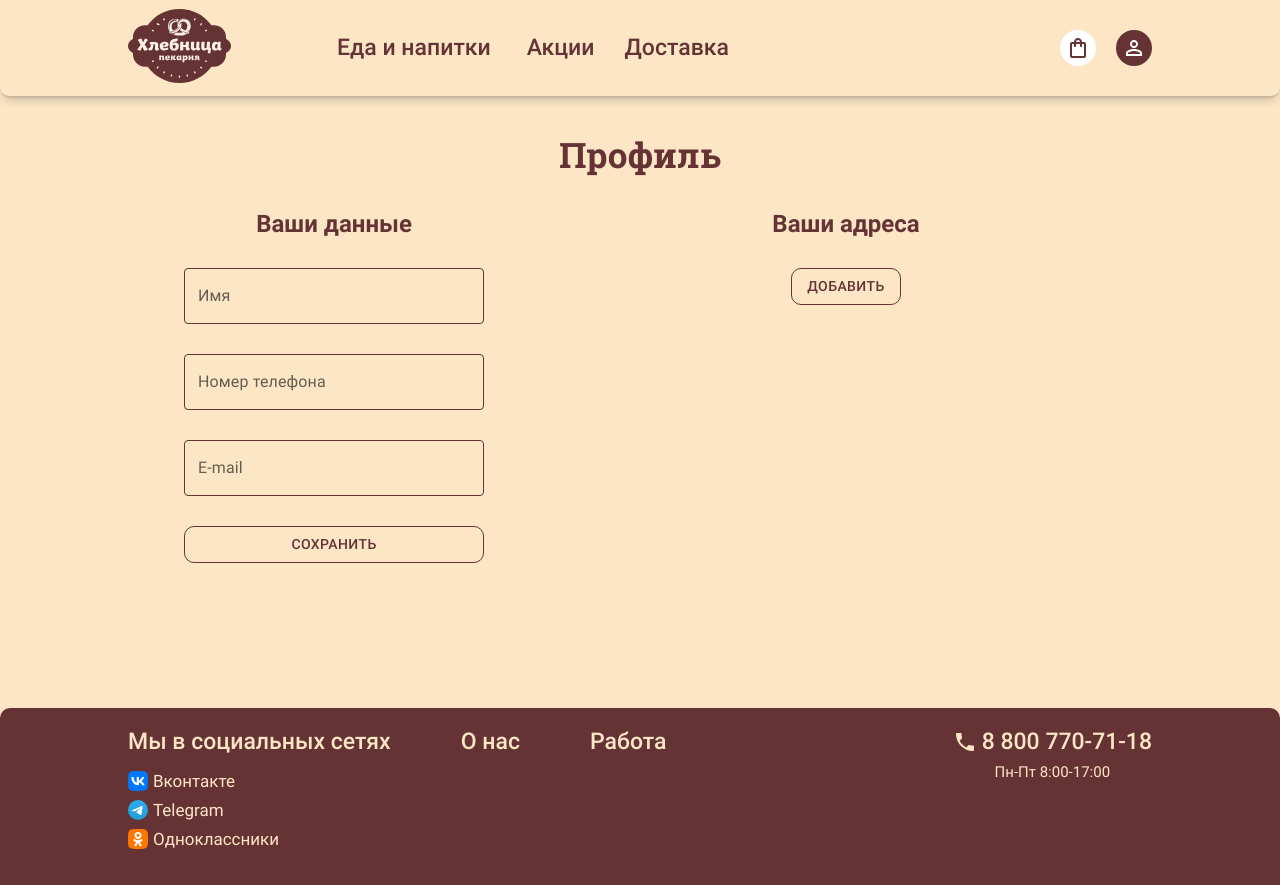
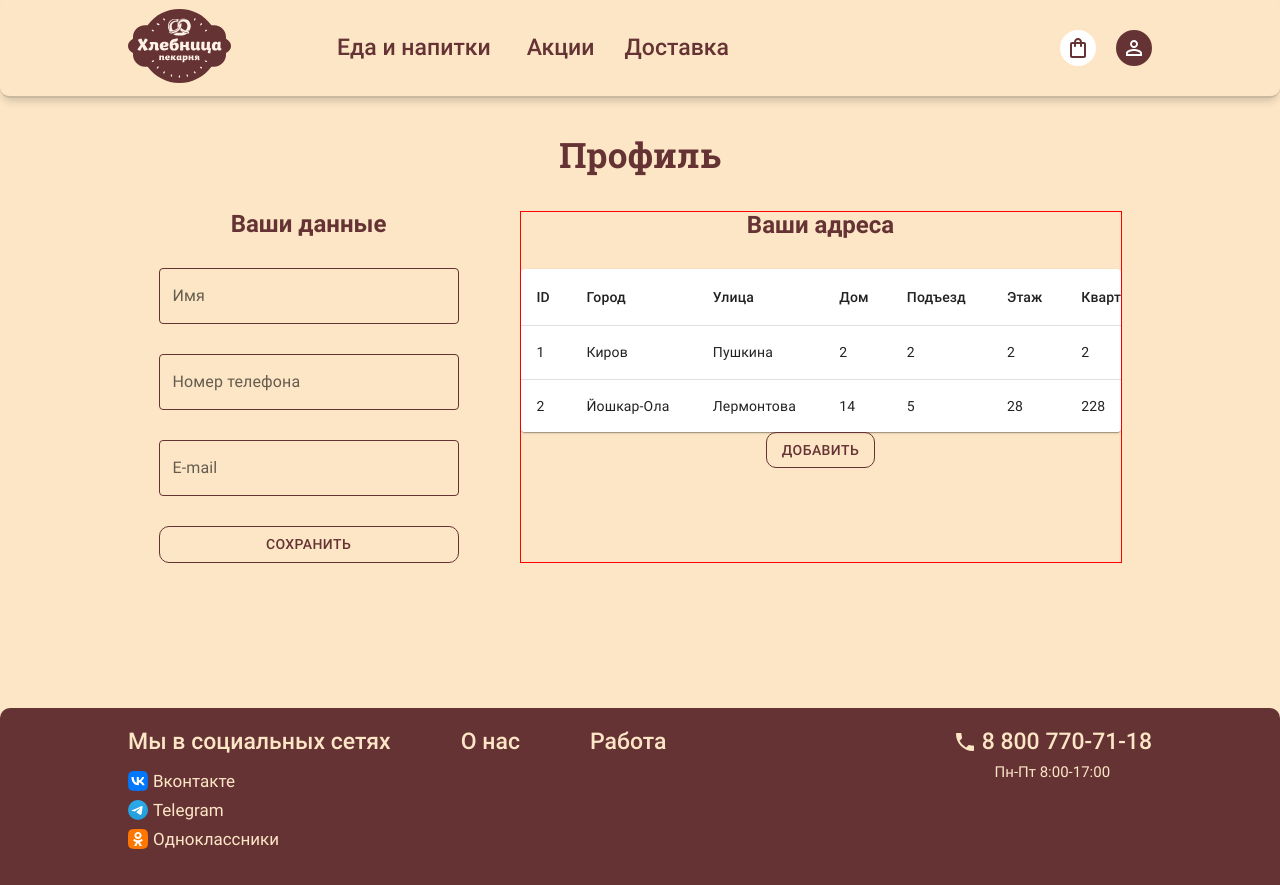
Before and after one commit to hvny/course_project_web, a React (Create React App) app in the folder online-store-frontend/: page /profile in a window 1280 px wide. Built offline with nearby package versions, Linux system fonts and the light colour scheme.

Commit message:
add: addressTable

```diff
--- a/online-store-frontend/package.json
+++ b/online-store-frontend/package.json
@@ -9,6 +9,7 @@
     "@hookform/resolvers": "^3.3.4",
     "@mui/icons-material": "^5.15.11",
     "@mui/material": "^5.15.11",
+    "@mui/x-data-grid": "^7.2.0",
     "@testing-library/jest-dom": "^5.17.0",
     "@testing-library/react": "^13.4.0",
     "@testing-library/user-event": "^13.5.0",
--- a/online-store-frontend/src/components/App/App.jsx
+++ b/online-store-frontend/src/components/App/App.jsx
@@ -73,7 +73,7 @@ export default function App() {
       title: "Акция2",
       image: eventImg,
       about:loremIpsumV3,
-    },
+    },/*
     {
       title: "Акция2",
       image: eventImg,
@@ -83,7 +83,7 @@ export default function App() {
       title: "Акция2",
       image: eventImg,
       about:loremIpsumV3,
-    }
+    }*/
   ];
 
   const [cartItems, setCartItems] = useState(dessertsItems);
--- /dev/null
+++ b/online-store-frontend/src/components/DataTable/DataTable.jsx
@@ -0,0 +1,92 @@
+import "./DataTable.css";
+
+import Table from '@mui/material/Table';
+import TableBody from '@mui/material/TableBody';
+import TableCell from '@mui/material/TableCell';
+import TableContainer from '@mui/material/TableContainer';
+import TableHead from '@mui/material/TableHead';
+import TableRow from '@mui/material/TableRow';
+import Paper from '@mui/material/Paper';
+
+import { StyledEngineProvider } from '@mui/material/styles';
+
+
+export default function DataTable({ data }) {
+    const columns = [
+        {
+            field: 'id',
+            headerName: 'ID',
+            width: 20,
+        },
+        {
+            field: 'city',
+            headerName: 'Город',
+            width: 100,
+        },
+        {
+            field: 'street',
+            headerName: 'Улица',
+            width: 100,
+        },
+        {
+            field: 'house',
+            headerName: 'Дом',
+            width: 10,
+        },
+        {
+            field: 'entry',
+            headerName: 'Подъезд',
+            width: 10,
+        },
+        {
+            field: 'floor',
+            headerName: 'Этаж',
+            width: 10,
+        },
+        {
+            field: 'apartment',
+            headerName: 'Квартира',
+            width: 10,
+        },
+    ];
+
+    const rows = [
+        { id: 1, city: "Киров", street: "Пушкина", house: 2, entry: 2, floor: 2, apartment: 2 },
+        { id: 2, city: "Йошкар-Ола", street: "Лермонтова", house: 14, entry: 5, floor: 28, apartment: 228 }
+    ];
+
+    return (
+        <StyledEngineProvider injectFirst>
+            <TableContainer component={Paper}>
+                <Table sx={{ minWidth: 650 }} aria-label="simple table">
+                    <TableHead>
+                        <TableRow>
+                            {
+                                columns.map((column) => (
+                                    <TableCell align="left">{column.headerName}</TableCell>
+                                ))
+                            }
+                        </TableRow>
+                    </TableHead>
+                    <TableBody>
+                        {rows.map((row) => (
+                            <TableRow
+                                key={row.id}
+                                sx={{ '&:last-child td, &:last-child th': { border: 0 } }}
+                            >
+                                <TableCell component="th" scope="row">{row.id}</TableCell>
+                                <TableCell align="left">{row.city}</TableCell>
+                                <TableCell align="left">{row.street}</TableCell>
+                                <TableCell align="left">{row.house}</TableCell>
+                                <TableCell align="left">{row.entry}</TableCell>
+                                <TableCell align="left">{row.floor}</TableCell>
+                                <TableCell align="left">{row.apartment}</TableCell>
+
+                            </TableRow>
+                        ))}
+                    </TableBody>
+                </Table>
+            </TableContainer>
+        </StyledEngineProvider>
+    );
+}
--- a/online-store-frontend/src/components/Events/Events.css
+++ b/online-store-frontend/src/components/Events/Events.css
@@ -3,9 +3,6 @@
     flex-direction: column;
     align-items: center;
     margin-bottom: 50px;
-}
-
-.events__title {
 }
 
 .events__subtitle-container {
--- a/online-store-frontend/src/components/Order/Order.css
+++ b/online-store-frontend/src/components/Order/Order.css
@@ -0,0 +1,7 @@
+.order {
+    display: flex;
+    flex-direction: column;
+    align-items: center;
+    margin-bottom: 50px;
+    border: 1px solid red;
+}
--- a/online-store-frontend/src/components/Order/Order.jsx
+++ b/online-store-frontend/src/components/Order/Order.jsx
@@ -1,9 +1,16 @@
-import CustomBottomNavigation from "../CustomBottomNavigation/CustomBottomNavigation";
+import "./Order.css";
+
+import { useState } from "react";
 
 export default function Order() {
+    const [addressArr, setAddressArr] = useState([]);
+
     return (
         <section className="order">
+            <h1 className="title order__title">Ваш заказ</h1>
+            <div className="order__container">
 
+            </div>
         </section>
     );
 }
--- a/online-store-frontend/src/components/Profile/Profile.css
+++ b/online-store-frontend/src/components/Profile/Profile.css
@@ -57,8 +57,9 @@
 }
 
 .profile__address-container {
-    width: 500px;
+    width: 600px;
     text-align: center;
+    border: 1px solid red;
 }
 
 .profile__form_add-address {
--- a/online-store-frontend/src/components/Profile/Profile.jsx
+++ b/online-store-frontend/src/components/Profile/Profile.jsx
@@ -13,12 +13,14 @@ import { useEffect, useState } from "react";
 import { joiResolver } from "@hookform/resolvers/joi";
 import userDataScheme from "../../utils/schemes/userDataScheme";
 
+import DataTable from "../DataTable/DataTable.jsx";
 import AddressForm from "./AddressForm/AddressForm.jsx";
 import { CssTextField } from "../../utils/constants/profileConstants.js";
 
 export default function Profile({ user }) {
   const schema = [];
   const [isPopupOpen, setIsPopupOpen] = useState(false);      //попап добавления адреса
+  const [addressesArr, setAddressesArr] = useState([]);
 
   //localStorage.clear();
   const {register, handleSubmit, formState: {errors, isValid, isDirty}} = useForm({
@@ -91,6 +93,12 @@ export default function Profile({ user }) {
             </form>
             <div className="profile__address-container profile__container">
               <h2 className="profile__subtitle profile__subtitle_address">Ваши адреса</h2>
+              {
+                addressesArr.length == 0 ?
+                <DataTable />
+                :
+                <></>
+              }
               <Button variant="outlined" className="profile__button profile__button_add-address" onClick={handlePopup}>Добавить</Button>
               <Dialog
                 open={isPopupOpen}
```
Also changed, not shown: online-store-frontend/src/components/UserDataForm/UserDataForm.jsx (added, +7 -0 lines), online-store-frontend/src/components/DataTable/DataTable.css (added), online-store-frontend/src/components/UserDataForm/UserDataForm.css (added), 1 other file (tests, documents, lock files or other folders).
